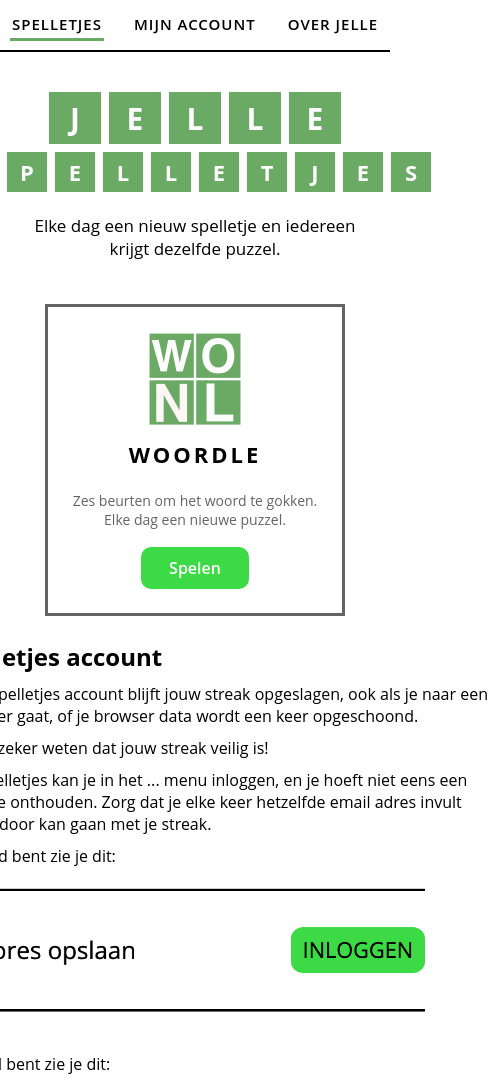
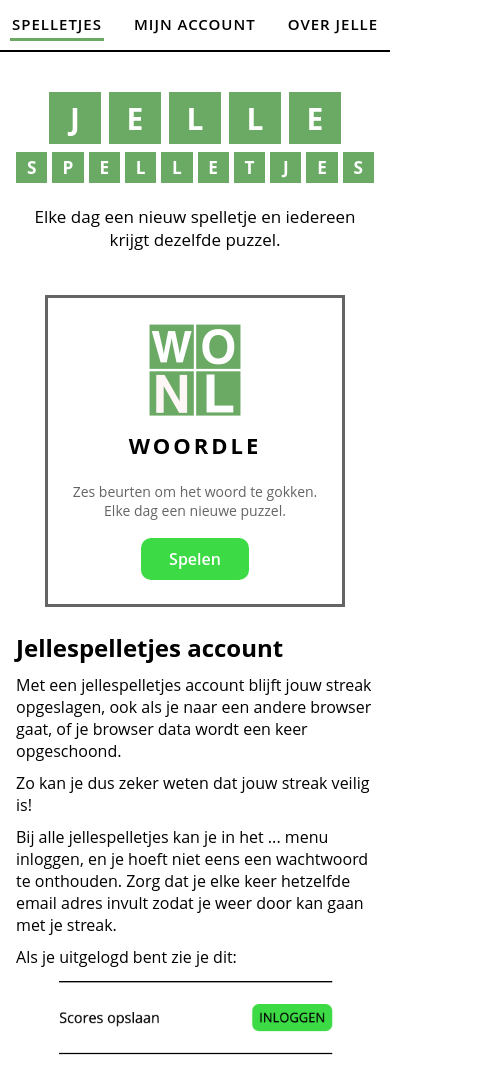
Before and after one commit to pingiun/jellespelletjes, a plain HTML site: page index.html in a window 390 px wide. Shown: the top 1082 px of the page, 495 px wide, since content can reach past the window. Drawn offline with Linux system fonts and the light colour scheme.

Commit message:
Fix mobile layout: scale the SPELLETJES tile row fluidly, responsive images
The 10-tile row was 472px wide, forcing horizontal overflow on phones and
clipping the whole page. Below 540px the small tiles now size from the
viewport; account-explain images cap at 100% width.

Co-Authored-By: Claude Fable 5 <noreply@anthropic.com>

```diff
--- a/index.html
+++ b/index.html
@@ -105,6 +105,20 @@
         font-size: 22px;
       }
 
+      /* The 10-tile SPELLETJES row is 472px wide; scale it fluidly on
+         narrow screens so the page never overflows horizontally. */
+      @media (max-width: 540px) {
+        .tile-row.small {
+          gap: 5px;
+        }
+
+        .tile-row.small .tile {
+          width: calc((100vw - 32px - 45px) / 10);
+          height: calc((100vw - 32px - 45px) / 10);
+          font-size: calc((100vw - 32px - 45px) / 10 * 0.55);
+        }
+      }
+
       .tagline {
         font-size: 17px;
         margin: 10px 0 44px;
@@ -172,7 +186,8 @@
         margin-top: 24px;
         max-width: 600px;
         img {
-          max-width: 600px;
+          max-width: 100%;
+          height: auto;
         }
       }
 
```
